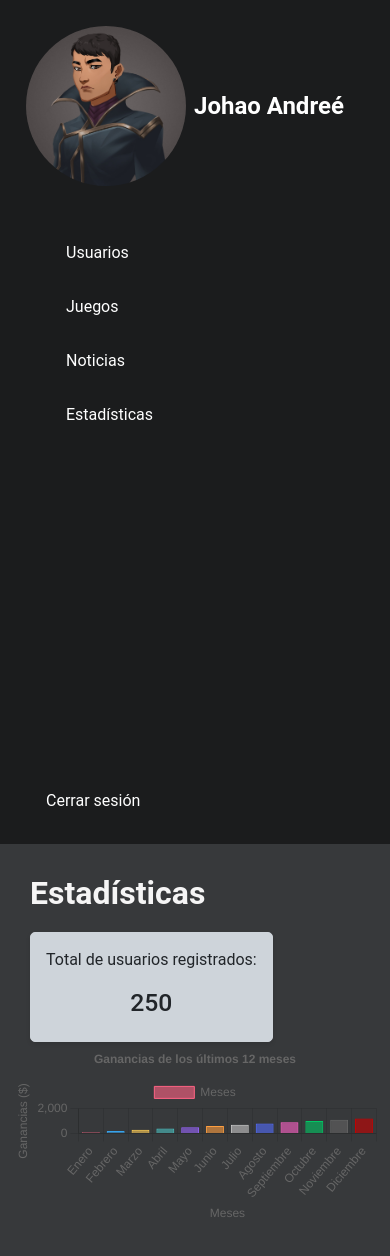
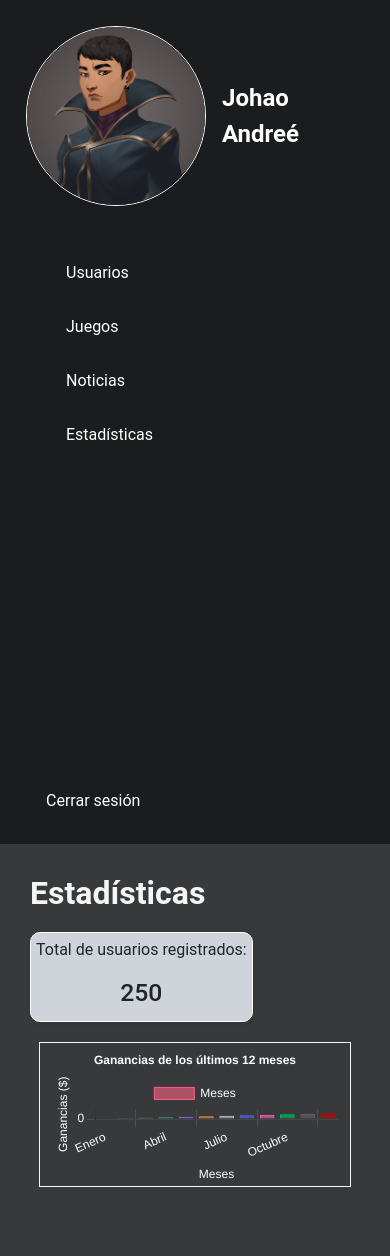
Before and after one commit to JohaoAndree/Proyecto_PrograWeb, a React (Vite) app: page /reqs_21_and_23 in a window 390 px wide. Shown: the top 1256 px of the page. Built offline with nearby package versions, Linux system fonts and the light colour scheme.

Commit message:
Se mejora responsividad de todas las páginas ante cualquier tipo de cambio y también ciertas mejoras de estilo para una mejor visualización

```diff
--- a/src/Reqs_Johao/Req_22/Components/CuerpoPagina.tsx
+++ b/src/Reqs_Johao/Req_22/Components/CuerpoPagina.tsx
@@ -14,7 +14,7 @@ const CuerpoPagina = () => {
     ]
 
     return (
-        <div className={styles.CuerpoPagina}>
+        <div className={"flex-grow-1 " + styles.CuerpoPagina}>
             <Titulo texto={titulo}/>
             <ListaUsuarios data={lista}/>
         </div>
--- a/src/Reqs_Johao/Req_22/index.tsx
+++ b/src/Reqs_Johao/Req_22/index.tsx
@@ -3,12 +3,12 @@ import CuerpoPagina from './Components/CuerpoPagina'
 
 const Req22 = () => {
   return (
-    <div className="container-fluid d-flex">
-      <div className="row flex-grow-1">
-        <div className="col-lg-3 px-0">
+    <div className="container-fluid d-flex min-vh-100">
+      <div className="row flex-grow-1 w-100">
+        <div className="col-md-3 col-sm-4 px-0">
           <BarraLateral />
         </div>
-        <div className="col-lg-9 px-0">
+        <div className="col-md-9 col-sm-8 px-0 d-flex flex-column">
           <CuerpoPagina />
         </div>
       </div>
--- a/src/Reqs_Johao/Req_24/Components/CuerpoPagina.tsx
+++ b/src/Reqs_Johao/Req_24/Components/CuerpoPagina.tsx
@@ -29,7 +29,7 @@ const CuerpoPagina = () => {
     ]
 
     return (
-        <div className={styles.CuerpoPagina}>
+        <div className={"flex-grow-1 " + styles.CuerpoPagina}>
             <Titulo texto={titulo}/>
             <div className={styles.ContenedorListaNoticias}>
                 <ListaNoticias data={lista}/>
--- a/src/Reqs_Johao/Req_24/Components/ListaNoticias.tsx
+++ b/src/Reqs_Johao/Req_24/Components/ListaNoticias.tsx
@@ -1,5 +1,5 @@
 import styles from "./styles.module.css"
-import { FaEdit, FaTrash } from 'react-icons/fa';
+import { FaEdit, FaTrash, FaPlus } from 'react-icons/fa';
 
 export interface Noticia{
     id : number
@@ -15,6 +15,11 @@ interface PropsListaNoticias{
 const ListaNoticias = (props: PropsListaNoticias) => {
     return (
         <div className="container text-center mt-4">
+            <div className="mb-3 d-flex justify-content-end">
+                <button className="btn btn-primary">
+                    <FaPlus className="me-2" /> Agregar Noticia
+                </button>
+            </div>
             <ul className="list-group d-flex flex-column">
                 <li className={"list-group-item " + styles.Encabezado}>
                     <div className="row align-items-center">
--- a/src/Reqs_Johao/Req_24/index.tsx
+++ b/src/Reqs_Johao/Req_24/index.tsx
@@ -3,12 +3,12 @@ import CuerpoPagina from './Components/CuerpoPagina'
 
 const Req24 = () => {
   return (
-    <div className="container-fluid d-flex">
-      <div className="row flex-grow-1">
-        <div className="col-lg-3 px-0">
+    <div className="container-fluid d-flex min-vh-100">
+      <div className="row flex-grow-1 w-100">
+        <div className="col-md-3 col-sm-4 px-0">
           <BarraLateral />
         </div>
-        <div className="col-lg-9 px-0">
+        <div className="col-md-9 col-sm-8 px-0 d-flex flex-column">
           <CuerpoPagina />
         </div>
       </div>
--- a/src/Reqs_Johao/Reqs_21_and_23/Components/CuerpoPagina.tsx
+++ b/src/Reqs_Johao/Reqs_21_and_23/Components/CuerpoPagina.tsx
@@ -13,7 +13,7 @@ const CuerpoPagina = () => {
     const tituloY = "Ganancias ($)"
 
     return (
-        <div className={styles.CuerpoPagina}>
+        <div className={"flex-grow-1 " + styles.CuerpoPagina}>
             <Titulo texto={titulo}/>
             <CuadroConteoUsuarios numero={contador}/>
             <Grafico
--- a/src/Reqs_Johao/Reqs_21_and_23/Components/Grafico.tsx
+++ b/src/Reqs_Johao/Reqs_21_and_23/Components/Grafico.tsx
@@ -72,10 +72,14 @@ const Grafico = (props: PropsGrafico) => {
         plugins: {
             legend: {
                 position: 'top' as const,
+                labels: {
+                    color: "white"
+                },
             },
             title: {
                 display: true,
                 text: props.titulo,
+                color: "white"
             },
         },
         scales: {
@@ -84,13 +88,27 @@ const Grafico = (props: PropsGrafico) => {
                 title: {
                     display: true,
                     text: props.tituloY,
+                    color: "white"
                 },
+                ticks: {
+                    color: "white"
+                },
+                grid: {
+                    color: "rgba(255, 255, 255, 0.1)"
+                }
             },
             x: {
                 title: {
                     display: true,
                     text: props.tituloX,
+                    color: "white"
                 },
+                ticks: {
+                    color: "white"
+                },
+                grid: {
+                    color: "rgba(255, 255, 255, 0.1)"
+                }
             },
         },
     };
--- a/src/Reqs_Johao/Reqs_21_and_23/Components/styles.module.css
+++ b/src/Reqs_Johao/Reqs_21_and_23/Components/styles.module.css
@@ -6,12 +6,14 @@
 
 .CuadroConteoUsuarios{
     border: 1px solid #ced4da;
-    padding: 15px;
+    padding: 5px;
     margin-left: 30px;
     width: fit-content;
     background-color: #ced4da;
-    border-radius: 5px;
+    border-radius: 10px;
     box-shadow: 0 2px 4px rgba(0, 0, 0, 0.1);
+    margin-bottom: 20px;
+    border-color: white;
 }
 
 .Numero{
@@ -20,8 +22,11 @@
 
 .Grafico{
     position: relative;
-    width: 100%;
+    width: 80%;
     min-height: auto;
-    max-height: 400px;
+    max-height: auto;
     margin: 0 auto;
+    border-color: whitesmoke;
+    border-width: 1px;
+    border-style: solid;
 }
--- a/src/Reqs_Johao/Reqs_21_and_23/index.tsx
+++ b/src/Reqs_Johao/Reqs_21_and_23/index.tsx
@@ -3,12 +3,12 @@ import CuerpoPagina from './Components/CuerpoPagina'
 
 const Req21 = () => {
   return (
-    <div className="container-fluid d-flex">
-      <div className="row flex-grow-1">
-        <div className="col-lg-3 px-0">
+    <div className="container-fluid d-flex min-vh-100">
+      <div className="row flex-grow-1 w-100">
+        <div className="col-md-3 col-sm-4 px-0">
           <BarraLateral />
         </div>
-        <div className="col-lg-9 px-0">
+        <div className="col-md-9 col-sm-8 px-0 d-flex flex-column">
           <CuerpoPagina />
         </div>
       </div>
--- a/src/Reqs_Johao/Shared_Components/BarraLateral.tsx
+++ b/src/Reqs_Johao/Shared_Components/BarraLateral.tsx
@@ -7,7 +7,7 @@ const BarraLateral = () => {
     const rutaAvatar = Avatar
     const alt = "avatar"
     const nombre = "Johao Andreé"
-    const tamaño = 160
+    const tamaño = 180
 
     return (
         <div className={"d-flex flex-column p-3 " + styles.BarraLateral}>
--- a/src/Reqs_Johao/Shared_Components/PerfilUsuario.tsx
+++ b/src/Reqs_Johao/Shared_Components/PerfilUsuario.tsx
@@ -9,8 +9,19 @@ interface PropsPerfilUsuario{
 
 const PerfilUsuario = (props : PropsPerfilUsuario) => {
     return (
-        <div className={"d-flex align-items-center gap-2 " + styles.PerfilUsuario}>
-            <img src={props.src} alt={props.alt} className="rounded-circle" style={{width: props.size, height: props.size, objectFit: "cover"}}/>
+        <div className={"d-flex flex-row align-items-center gap-3 " + styles.PerfilUsuario}>
+            <img
+                src={props.src}
+                alt={props.alt}
+                className="rounded-circle"
+                style={{
+                    width: props.size,
+                    height: props.size,
+                    objectFit: "cover",
+                    border: "1px solid white",
+                    flexShrink: 0
+                }}
+            />
             <span className="fw-semibold">{props.nombre}</span>
         </div>
     )
--- a/src/Reqs_Johao/Shared_Components/SharedComponents.module.css
+++ b/src/Reqs_Johao/Shared_Components/SharedComponents.module.css
@@ -12,6 +12,7 @@
     background-color: #1B1C1D;
     color: white;
     min-height: 100vh;
+    width: auto;
     /* padding-top: 20px; */
     /* display: flex;
     flex-direction: column; */
```
